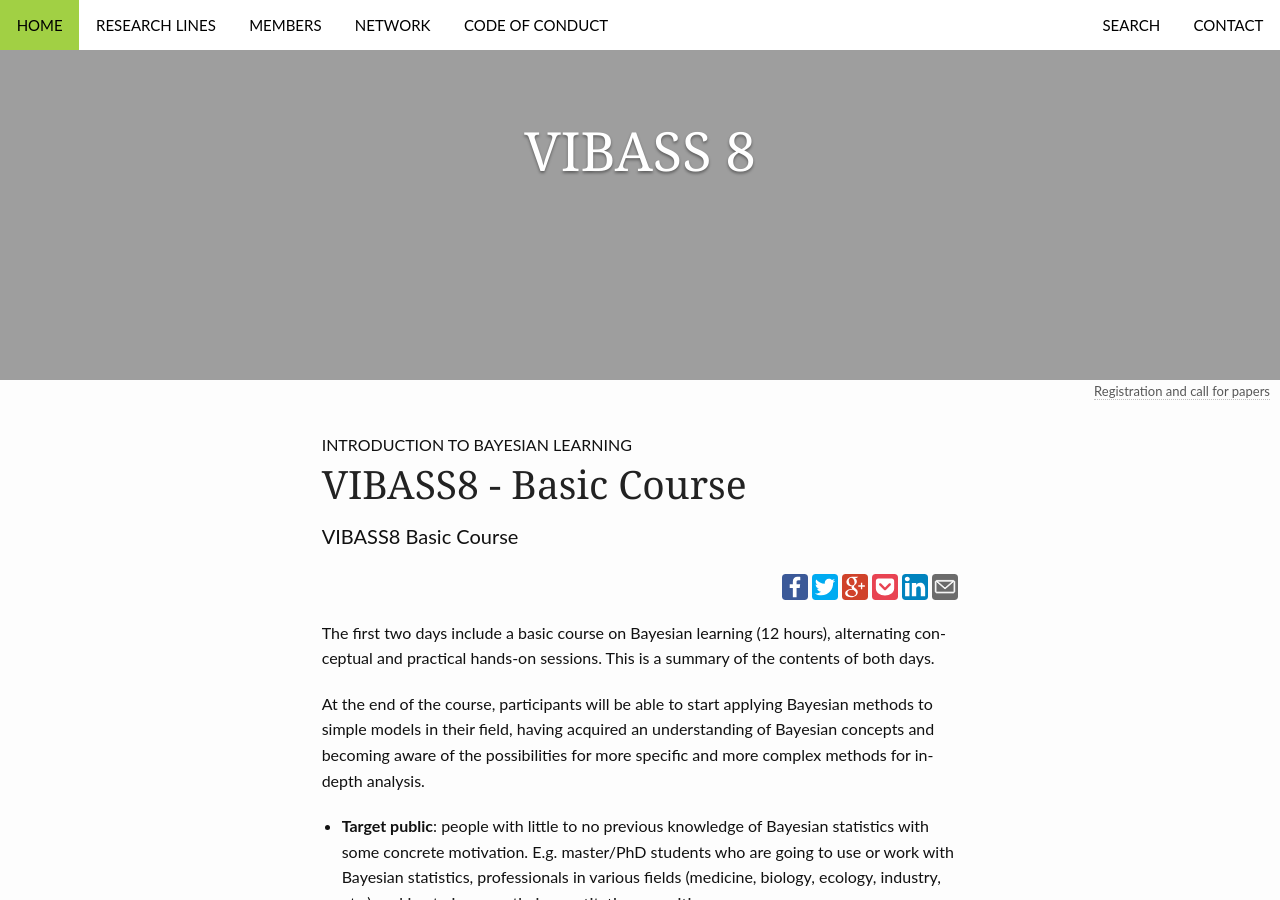
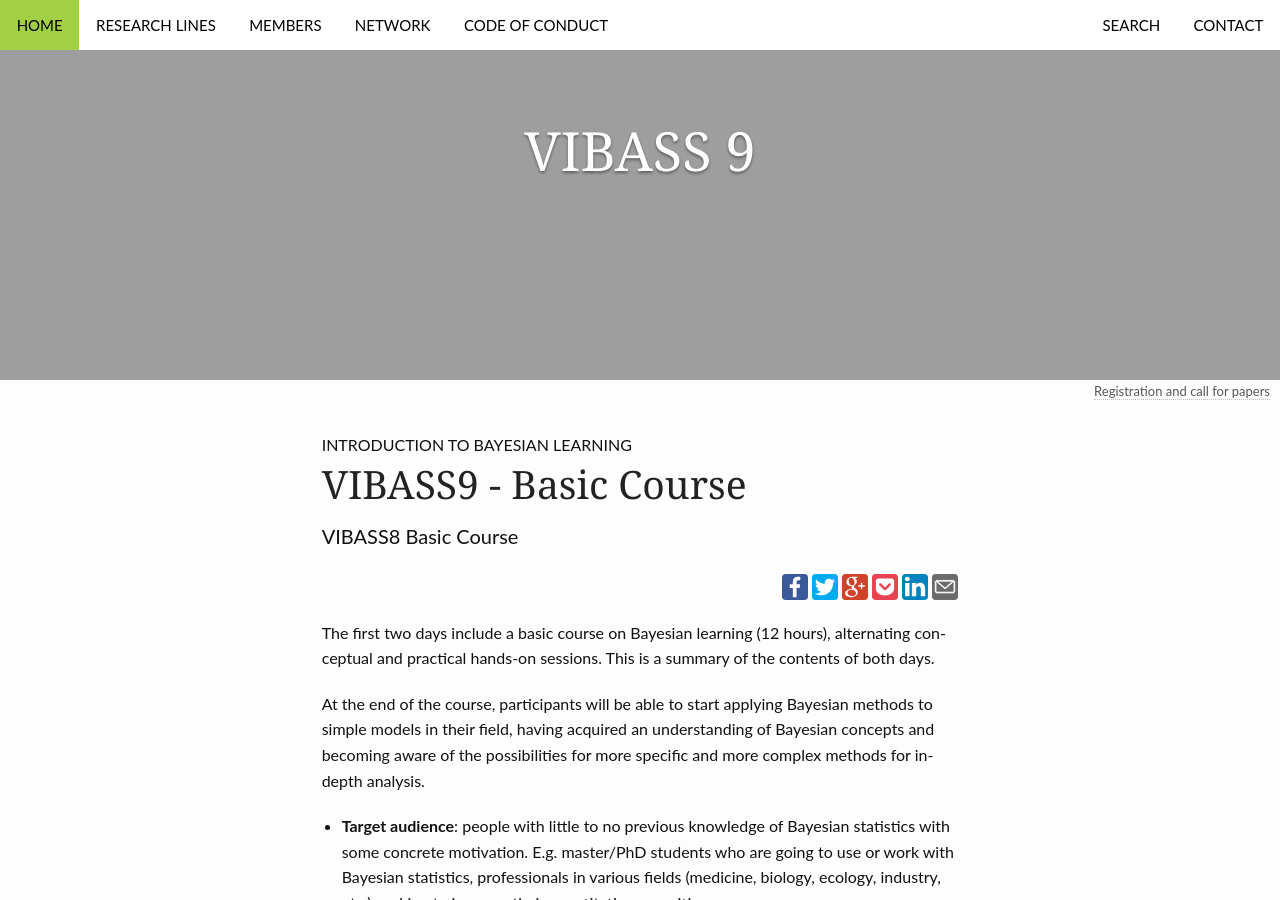
Before and after one commit to VABAR/VABAR.github.io, a Jekyll site: the page built from _posts/events/2026-01-24-vibass9/2026-01-24-vibass9-intro.md, in a window 1280 px wide and 900 px high. Built offline with Jekyll 4.4.1, drawn with Linux system fonts in a browser that asks for light colours.

Commit message:
vibass9.basic course

```diff
--- a/_posts/events/2026-01-24-vibass9/2026-01-24-vibass9-intro.md
+++ b/_posts/events/2026-01-24-vibass9/2026-01-24-vibass9-intro.md
@@ -1,18 +1,18 @@
 ---
 layout: page
-title: "VIBASS8 - Basic Course"
+title: "VIBASS9 - Basic Course"
 subheadline: "Introduction to Bayesian Learning"
-meta_teaser: "VIBASS8 Basic Course"
+meta_teaser: "VIBASS9 Basic Course"
 teaser: VIBASS8 Basic Course
 header:
-  title: VIBASS 8
+  title: VIBASS 9
   image_fullwidth: header_vibass18.png
-  # caption: VIBASS 8 is full. Register on the waiting list.
+  # caption: VIBASS 9 is full. Register on the waiting list.
   caption: Registration and call for papers
   caption_url: https://eventos.adeit.es/127929/detail/vibass8-valencia-international-bayesian-summer-school.html
 image:
-  thumb: widget_vibass8.png
-  homepage: vibass8.jpg
+  thumb: widget_vibass9.png
+  homepage: vibass9.jpg
 categories: events
 ---
 
@@ -21,7 +21,7 @@ This is a summary of the contents of both days.
 
 At the end of the course, participants will be able to start applying Bayesian methods to simple models in their field, having acquired an understanding of Bayesian concepts and becoming aware of the possibilities for more specific and more complex methods for in-depth analysis.
 
-- __Target public__: people with little to no previous knowledge of Bayesian statistics with some concrete motivation. E.g. master/PhD students who are going to use or work with Bayesian statistics, professionals in various fields (medicine, biology, ecology, industry, etc.) seeking to improve their quantitative capacities.
+- __Target audience__: people with little to no previous knowledge of Bayesian statistics with some concrete motivation. E.g. master/PhD students who are going to use or work with Bayesian statistics, professionals in various fields (medicine, biology, ecology, industry, etc.) seeking to improve their quantitative capacities.
 
 
 - __Prerequisites__:
```
Also changed, not shown: _posts/events/2026-01-24-vibass9/2026-01-24-vibass9-course.md (+2 -2 lines), _posts/events/2026-01-24-vibass9/2026-01-24-vibass9.md (+2 -2 lines), images/widget_vibass9.png (added), images/widget_vibass9_old.png (added).
